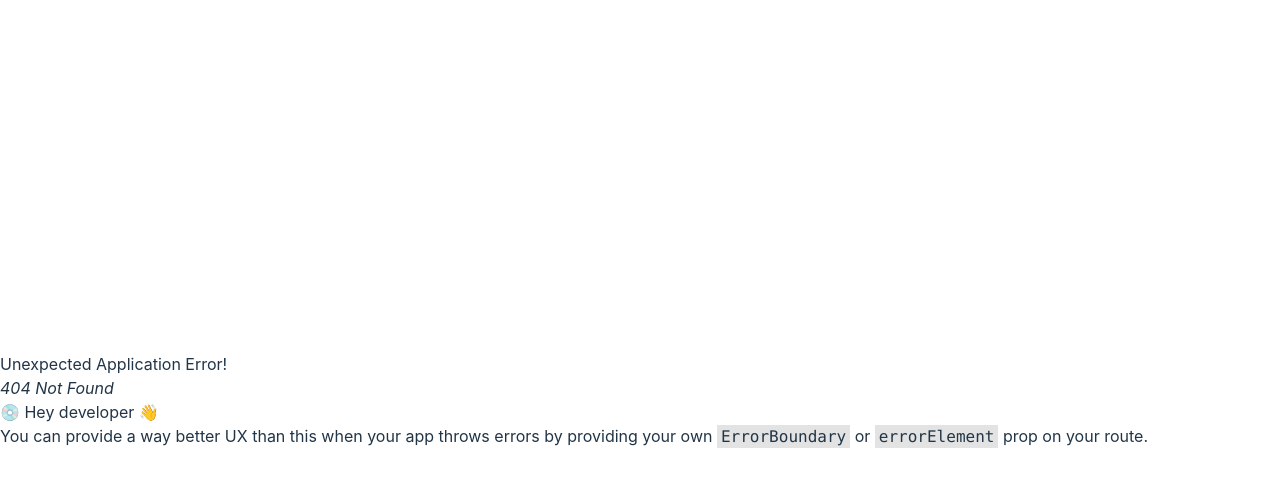
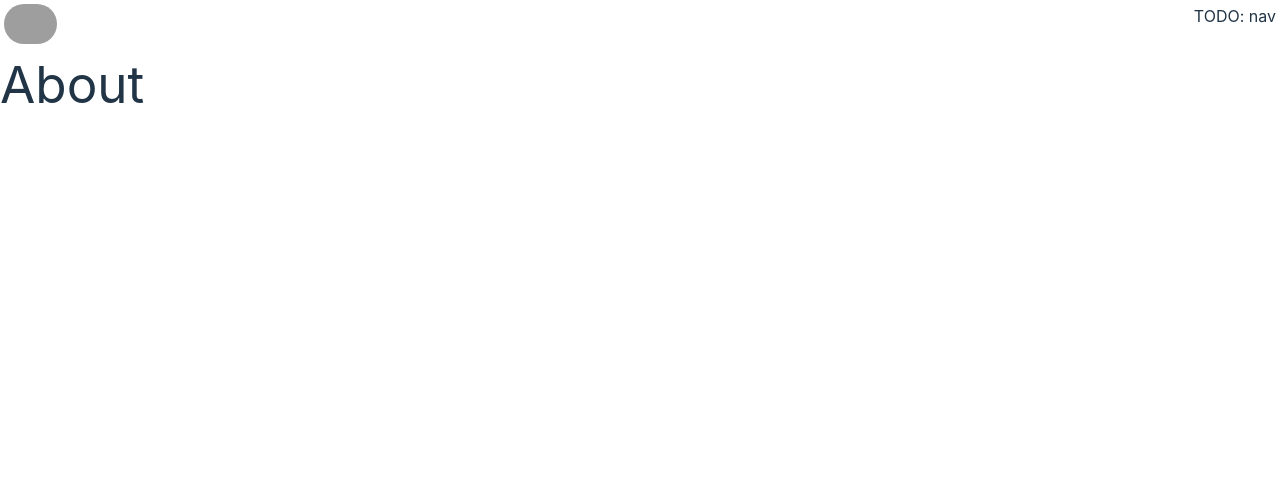
Before and after one commit to CarterJackson/carterjackson.github.io, a React (Vite) app: page /about in a window 1280 px wide. Before the commit this address had no page. Shown: the top 486 px of the page. Built offline with nearby package versions, Linux system fonts and the light colour scheme; grey boxes are pictures that could not be loaded.

Commit message:
about view

```diff
--- a/src/AppLayout.tsx
+++ b/src/AppLayout.tsx
@@ -1,5 +1,5 @@
 import { Outlet } from 'react-router-dom';
-import Header from './views/header/Header'
+import { Header } from './views/header'
 
 function AppLayout() {
 	return (
--- a/src/models/user/UserContext.tsx
+++ b/src/models/user/UserContext.tsx
@@ -25,6 +25,8 @@ export function UserProvider({ username, name, children }: ProviderProps) {
 		avatarUrl: 'https://avatars.githubusercontent.com/u/15017257?v=4',
 	};
 
+	// TODO: Fetch GitHub user
+
 	return (
 		<UserContext.Provider value={user}>
 			{children}
--- a/src/router.tsx
+++ b/src/router.tsx
@@ -1,4 +1,5 @@
-import { createBrowserRouter } from 'react-router-dom';
+import { createBrowserRouter, Navigate } from 'react-router-dom';
+import aboutRoutes from './views/about/routes';
 import AppLayout from './AppLayout';
 
 export const router = createBrowserRouter(
@@ -7,9 +8,9 @@ export const router = createBrowserRouter(
 			path: '/',
 			element: <AppLayout />,
 			children: [
-				// ...aboutRoutes,
 				// ...projectRoutes,
-				// { path: '/', element: <Navigate to="/projects" /> },
+				...aboutRoutes,
+				{ path: '/', element: <Navigate to="/about" /> },
 			],
 		},
 	]
--- /dev/null
+++ b/src/views/about/About.tsx
@@ -0,0 +1,9 @@
+
+
+export function About() {
+	return (
+		<div>
+			<h1>About</h1>
+		</div>
+	);
+}
--- /dev/null
+++ b/src/views/about/routes.tsx
@@ -0,0 +1,11 @@
+import { type RouteObject } from 'react-router-dom';
+import { About } from './About';
+
+const routes: RouteObject[] = [
+	{
+		path: '/about',
+		element: <About />,
+	},
+];
+
+export default routes;
--- a/src/views/header/Avatar.tsx
+++ b/src/views/header/Avatar.tsx
@@ -1,10 +1,11 @@
-
 interface Props {
 	src: string;
 }
 
-export function Avatar({ src }: Props) {
+function Avatar({ src }: Props) {
 	return (
 		<img className="rounded-full" src={src} alt="Avatar"></img>
 	);
 }
+
+export default Avatar;
--- a/src/views/header/Header.tsx
+++ b/src/views/header/Header.tsx
@@ -1,7 +1,7 @@
 import { useUser } from "../../models/user";
-import { Avatar } from "./Avatar";
+import Avatar from "./Avatar";
 
-function Header() {
+export function Header() {
 	const { name, avatarUrl } = useUser();
 
 	let profileLinkContent = <div>{name}</div>;
@@ -10,11 +10,9 @@ function Header() {
 	}
 
 	return (
-		<div className="flex justify-between h-12">
-			<a className="flex mx-1 mt-1">{profileLinkContent}</a>
-			<div>right header</div>
+		<div className="flex justify-between h-12 mb-2 p-1">
+			<a className="flex">{profileLinkContent}</a>
+			<div>TODO: nav</div>
 		</div>
 	)
 }
-
-export default Header;
--- /dev/null
+++ b/src/views/header/index.ts
@@ -0,0 +1 @@
+export * from './Header';
```
